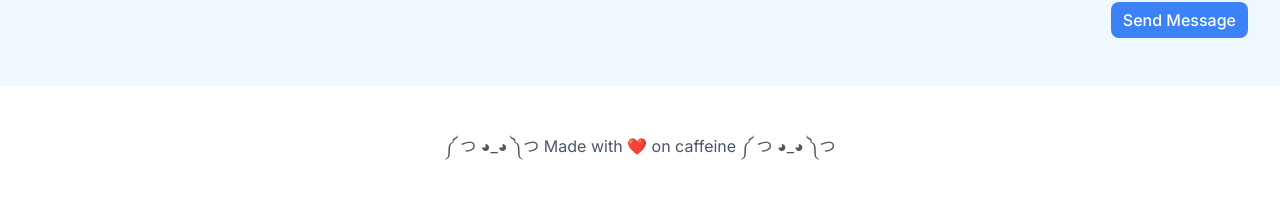
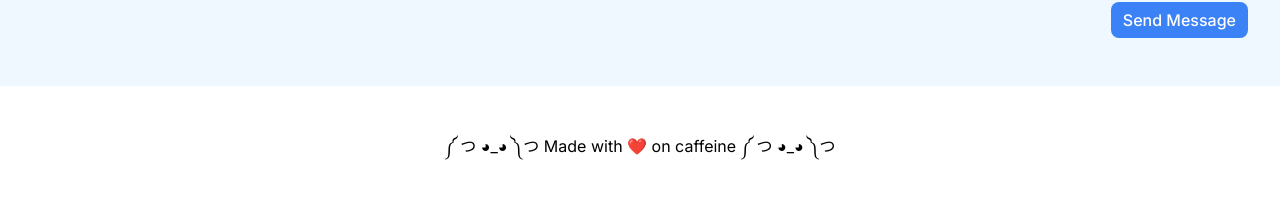
Before and after one commit to AhmetMuratAcar/Portfolio, a Next.js app: page / in a window 1280 px wide. Shown: the part 4687-4885 px from the top of the page. Built offline with nearby package versions, Linux system fonts and the light colour scheme.

Commit message:
Styling change.

```diff
--- a/src/app/components/Footer.jsx
+++ b/src/app/components/Footer.jsx
@@ -2,7 +2,7 @@ import React from "react";
 
 const Footer = () => {
   return (
-    <footer className="footer z-10 text-gray-600 bg-[#FFFFFF] w-screen">
+    <footer className="footer z-10 text-black bg-[#FFFFFF] w-screen">
       <div className="container py-12 flex justify-center items-center mx-auto" style={{ maxWidth: "100vw" }}>
         <p className="text-center">༼ つ ◕_◕ ༽つ Made with ❤️ on caffeine ༼ つ ◕_◕ ༽つ</p>
       </div>
```
